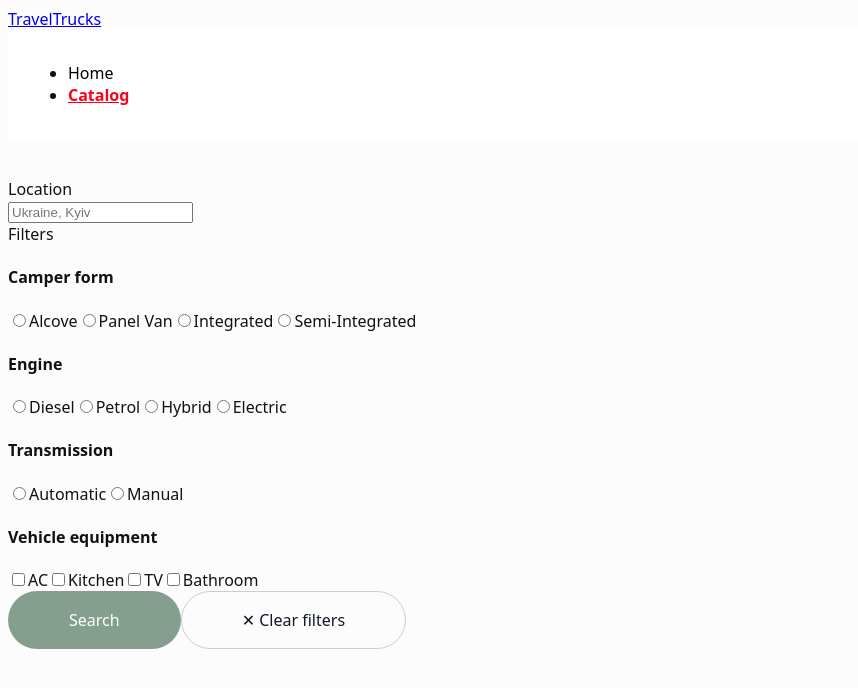
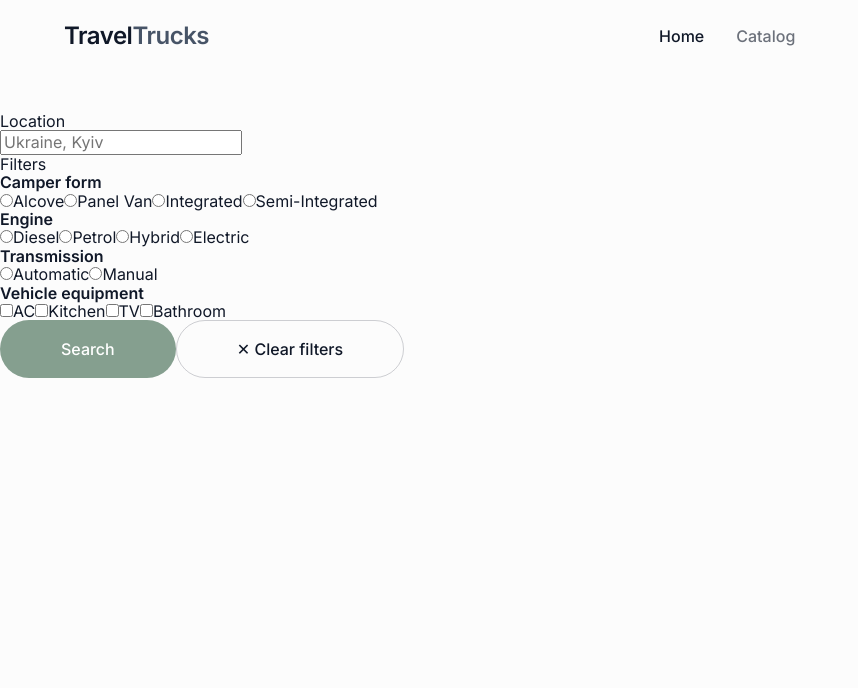
Before and after one commit to 777Afanas/travel-trucks-app, a React (Vite) app: page /catalog in a window 1280 px wide. Shown: the top 688 px of the page, without its empty margins (0-858 px from the left). Built offline with nearby package versions, Linux system fonts and the light colour scheme; no server answers.

Commit message:
feat: style layout container and header

```diff
--- a/src/components/Header/Header.jsx
+++ b/src/components/Header/Header.jsx
@@ -1,16 +1,16 @@
-import style from "./Header.module.css"
+import style from "./Header.module.css";
 
-import { Link } from 'react-router-dom';
+import { Link } from "react-router-dom";
 import Navigation from "../Navigation/Navigation";
-
 
 const Header = () => {
   return (
-      <header className={style.header}>
-      <div className={style.header_container}>
+    <header className={style.header}>
+      <div className={`container ${style.header_container}`}>
         {/* Логотип як посилання на головну */}
         <Link to="/" className={style.logo}>
-          Travel<span className={style.logo_dark}>Trucks</span>
+          <span className={style.logoTravel}>Travel</span>
+          <span className={style.logoTrucks}>Trucks</span>
         </Link>
         <Navigation />
       </div>
--- a/src/components/Header/Header.module.css
+++ b/src/components/Header/Header.module.css
@@ -1,3 +1,29 @@
-.section {
-    padding: 20px 0;
+.header_container {
+    height: 72px;
+    padding: 24px 0;
+    display: flex;
+    justify-content: flex-start;
+    /* Вирівнюємо елементи один за одним від лівого краю */
+    align-items: center;
 }
+
+/* СТИЛІ ДЛЯ ЛОГОТИПУ */
+.logo {
+    font-size: 24px;
+    font-weight: 600;
+    text-decoration: none;
+    letter-spacing: -0.02em;
+    display: inline-flex;
+    margin-left: 64px;
+    /* Лівий безпечний відступ від краю за макетом */
+    margin-right: 450px;
+    /* Фіксований відступ до меню Home/Catalog з Figma */
+}
+
+.logo span:first-child {
+    color: #101828;
+}
+
+.logo span:last-child {
+    color: #475467;
+}
--- a/src/components/Navigation/Navigation.module.css
+++ b/src/components/Navigation/Navigation.module.css
@@ -1,34 +1,39 @@
-
 .nav {
     display: flex;
-    gap: 15px;
-    /* Трохи збільшив відступ між кнопками для кращого вигляду */
-    padding: 16px 20px;
-    /* Внутрішні відступи: шапка сайту тепер має простір навколо */
-    background-color: #fff;
-    /* Білий фон для шапки */
+    align-items: center;
 }
 
+.navList {
+    display: flex;
+    gap: 32px;
+    list-style: none;
+    margin: 0;
+    padding: 0;
+}
+
+.navItem {
+    margin: 0;
+    padding: 0;
+}
+
+/* Стандартне НЕАКТИВНЕ посилання (тепер глибоке чорне) */
 .link {
     text-decoration: none;
-    color: black;
+    color: #101828;
+    /* Колір Main із Figma UI Kit */
+    font-size: 16px;
     font-weight: 500;
-    /* Додав напівжирний напівоб'єм, щоб текст виглядав чіткіше */
     transition: color 0.2s ease-in-out;
-    /* Плавна зміна кольору при наведенні */
 }
 
+/* При ховері робимо плавне освітлення до сірого */
 .link:hover {
-    text-decoration: underline;
-    color: rgb(255, 0, 25);
-    /* При наведенні мишкою лінк підсвічується червоним */
+    color: #6C717B;
 }
 
-/* Якщо ти використовуєш clsx і css.isActive, то назва класу має збігатися */
+/* АКТИВНИЙ стан сторінки (тепер приглушений сіро-зелений) */
 .active {
-    color: rgb(255, 0, 25);
-    text-decoration: underline;
-    /* Додав підкреслення для активного стану */
-    font-weight: 700;
-    /* Робимо активне посилання жирнішим */
+    color: #6C717B;
+    /* Колір Grey-green із Figma UI Kit */
+    font-weight: 500;
 }
--- a/src/index.css
+++ b/src/index.css
@@ -1,6 +1,180 @@
+@import url('https://fonts.googleapis.com/css2?family=Inter:wght@400;500;600&family=Manrope:wght@400;500&display=swap');
+
+:root {
+  /* Палітра кольорів з UI Kit */
+  --color-button-hover: #6D7B75;
+  --color-button: #829B91;
+  --color-bg-light: #F2F4F7;
+  --color-inputs: #F7F7F7;
+  --color-rating-stars: #FFC531;
+  --color-main-text: #6C717B;
+  --color-white: #FFFFFF;
+  --color-icons-dark: #475467;
+  --color-header-dark: #101828;
+  --color-border: #DADDE1;
+
+  /* Додаткові специфічні кольори з макету фільтрів */
+  --color-error: #E44848;
+  /* Червоний колір для валідації та помилок форми */
+}
+
+/* ==========================================================================
+   ГЛОБАЛЬНЕ СКИДАННЯ ТА БАЗОВІ СТИЛІ (RESET & BASE)
+   ========================================================================== */
+
+*,
+*::before,
+*::after {
+  box-sizing: border-box;
+}
+
+h1,
+h2,
+h3,
+h4,
+h5,
+h6,
+p,
+ul,
+ol {
+  margin: 0;
+  padding: 0;
+}
+
+ul,
+ol {
+  list-style: none;
+}
+
+img {
+  display: block;
+  max-width: 100%;
+  height: auto;
+}
+
+a {
+  text-decoration: none;
+  color: inherit;
+}
+
+button {
+  cursor: pointer;
+  border: none;
+  background-color: transparent;
+  padding: 0;
+}
+
+input[type="radio"],
+input[type="checkbox"] {
+  cursor: pointer;
+}
+
+button,
+input,
+textarea {
+  font-family: inherit;
+}
+
+/* Глобальні налаштування сторінки */
 body {
-  font-family: system-ui, -apple-system, BlinkMacSystemFont, 'Segoe UI', Roboto, Oxygen, Ubuntu, Cantarell, 'Open Sans', 'Helvetica Neue', sans-serif;
+  font-family: 'Inter', system-ui, -apple-system, BlinkMacSystemFont, 'Segoe UI', Roboto, Oxygen, Ubuntu, Cantarell, sans-serif;
   font-size: 16px;
   background-color: #fcfcfc;
-  color: #111111;
+  color: var(--color-header-dark);
+  -webkit-font-smoothing: antialiased;
+  -moz-osx-font-smoothing: grayscale;
 }
+
+/* ==========================================================================
+   ГОТОВІ КЛАСИ ДЛЯ КОМПОНЕНТІВ (UI KIT)
+   ========================================================================== */
+
+/* Шрифтовий клас */
+.font-manrope {
+  font-family: 'Manrope', sans-serif;
+}
+
+/* 1. Головні кнопки сайту ("View Now", "Search") */
+.btn-primary {
+  display: inline-flex;
+  align-items: center;
+  justify-content: center;
+  background-color: var(--color-button);
+  color: var(--color-white);
+  padding: 16px 60px;
+  border-radius: 200px;
+  font-weight: 500;
+  font-size: 16px;
+  transition: background-color 0.2s ease;
+}
+
+.btn-primary:hover {
+  background-color: var(--color-button-hover);
+}
+
+/* 2. Другорядні кнопки ("Load more", "Clear filters") */
+.btn-secondary {
+  display: inline-flex;
+  align-items: center;
+  justify-content: center;
+  background-color: transparent;
+  color: var(--color-header-dark);
+  padding: 16px 32px;
+  border: 1px solid var(--color-border);
+  border-radius: 200px;
+  font-weight: 500;
+  font-size: 16px;
+  transition: border-color 0.2s ease, background-color 0.2s ease;
+}
+
+.btn-secondary:hover {
+  border-color: var(--color-main-text);
+  background-color: var(--color-inputs);
+}
+
+/* 3. Текстові інпути (Поля "Name", "Location" з іконками) */
+.input-field {
+  width: 100%;
+  padding: 18px 18px 18px 44px;
+  /* Лівий паддінг більший для іконки локації */
+  background-color: var(--color-inputs);
+  border: none;
+  border-radius: 12px;
+  font-size: 16px;
+  color: var(--color-header-dark);
+  outline: none;
+  transition: background-color 0.2s ease;
+}
+
+.input-field:focus {
+  background-color: var(--color-bg-light);
+}
+
+/* Стан помилки для інпутів (як у блоці Name*) */
+.input-field.error {
+  border: 1px solid var(--color-error);
+  background-color: #FFF5F5;
+}
+
+/* 4. Бейджі категорій та фільтрів ("Petrol", "Automatic") */
+.badge-filter {
+  display: inline-flex;
+  align-items: center;
+  gap: 8px;
+  padding: 12px 18px;
+  background-color: var(--color-inputs);
+  border-radius: 100px;
+  font-size: 16px;
+  font-weight: 500;
+  color: var(--color-header-dark);
+}
+
+/* ==========================================================================
+   ОСНОВНИЙ КОНТЕЙНЕР ДЛЯ ВИРІВНЮВАННЯ КОНТЕНТУ
+   ========================================================================== */
+
+.container {
+  max-width: 1440px;
+  padding: 0 64px;
+  margin: 0 auto;
+}
--- a/src/main.jsx
+++ b/src/main.jsx
@@ -13,6 +13,7 @@ import { store } from "./redux/store";
 import App from "./App";
 
 // 4. Глобальні стилі
+import "modern-normalize";
 import "./index.css";
 
 createRoot(document.getElementById("root")).render(
--- a/src/pages/CatalogPage/CatalogPage.jsx
+++ b/src/pages/CatalogPage/CatalogPage.jsx
@@ -63,7 +63,7 @@ const CatalogPage = () => {
   };
 
   return (
-    <main className={css.catalogContainer}>
+    <main className={`container ${css.catalogContainer}`}>
       <SidebarFilter
         onFilterSubmit={handleFilterSubmit}
         onReset={handleGlobalReset}
--- a/src/pages/CatalogPage/CatalogPage.module.css
+++ b/src/pages/CatalogPage/CatalogPage.module.css
@@ -4,8 +4,6 @@
     gap: 64px;
     /* Відступ між фільтрами та картками згідно з макетом */
     padding: 40px 0;
-    max-width: 1440px;
-    margin: 0 auto;
 }
 
 .catalogContent {
--- a/src/pages/DetailsPage/DetailsPage.jsx
+++ b/src/pages/DetailsPage/DetailsPage.jsx
@@ -27,7 +27,7 @@ const DetailPage = () => {
   if (!camper) return null;
 
   return (
-    <div className={css.container}>
+    <div className={`container ${css.container}`}>
       {/* ВЕРХНІЙ ЯРУС: Галерея + Інфо та Деталі машини */}
       <div className={css.topSection}>
         <div className={css.galleryColumn}>
--- a/src/pages/DetailsPage/DetailsPage.module.css
+++ b/src/pages/DetailsPage/DetailsPage.module.css
@@ -1,10 +1,9 @@
 .container {
-    max-width: 1440px;
-    margin: 0 auto;
-    padding: 40px 64px;
     display: flex;
     flex-direction: column;
     gap: 40px;
+    /* padding: 40px 64px; */
+    padding: 40px 0;
     /* Відступ між верхнім блоком та секцією відгуків */
 }
 
--- a/src/pages/HomePage/HomePage.jsx
+++ b/src/pages/HomePage/HomePage.jsx
@@ -4,7 +4,6 @@ const HomePage = () => {
   return (
     <>
       <Hero />
-      {/* Тут будуть інші секції */}
     </>
   );
 };
```
